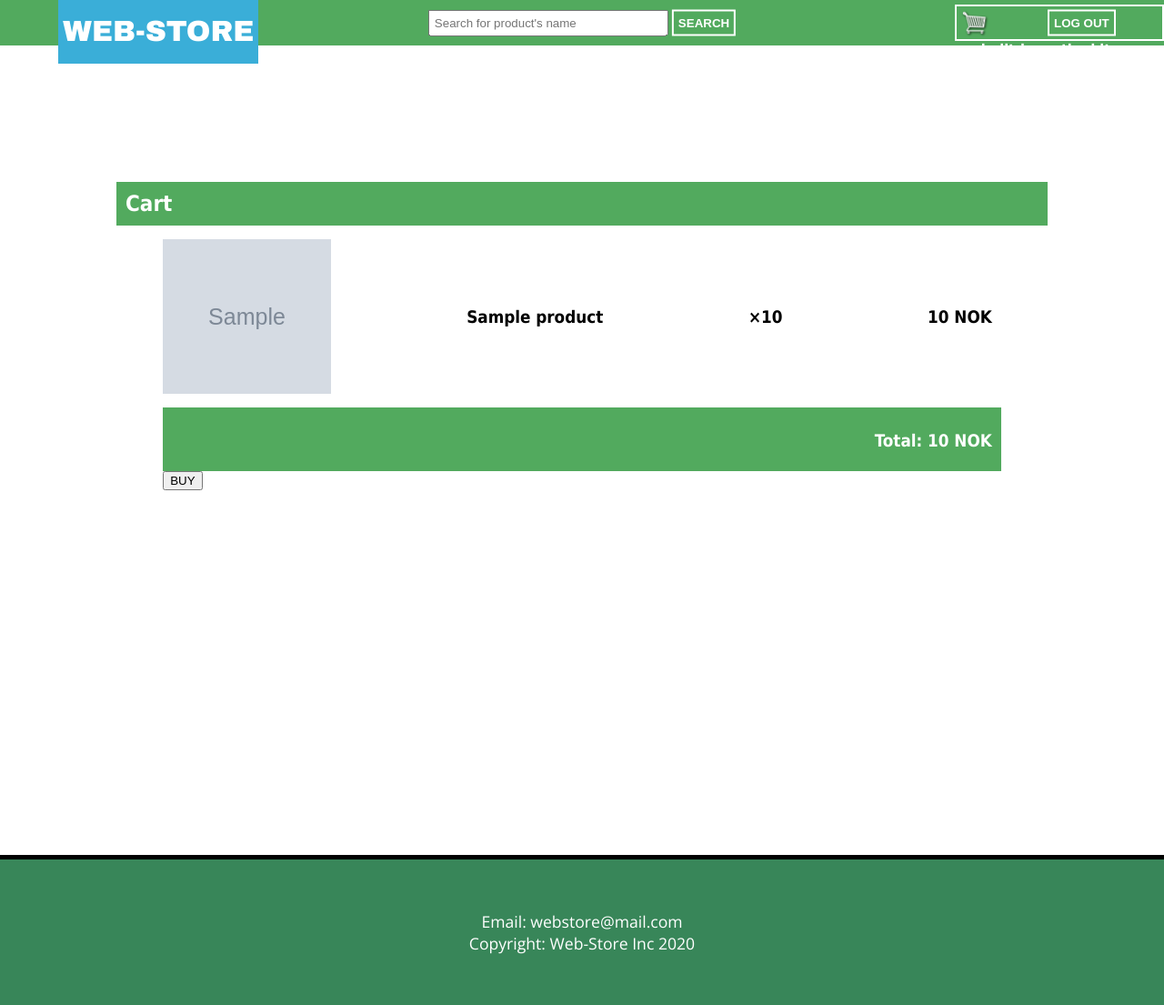
After one commit to AdnanAhmed12/Bachelor, a Flask app: template del2/templates/cart.html in a window 1280 px wide. The commit adds this page. Shown: the whole page at 91% size. Run offline with Flask 2, Linux system fonts and the light colour scheme; the template is opened without the code that fills it: most values are stand-ins (such as "Sample title", 1, 10 or a date in 2020); grey boxes marked "Sample" are stand-in pictures.

Commit message:
cart and session

```diff
--- a/del2/app.py
+++ b/del2/app.py
@@ -1,4 +1,4 @@
-from flask import Flask, render_template, g, url_for, request, redirect, flash
+from flask import Flask, render_template, g, url_for, request, redirect, flash, session
 from os import urandom
 import mysql.connector
 
@@ -74,9 +74,14 @@ def register():
 
 @app.route('/login', methods=['POST'])
 def login():
+
+    if 'username' in session:
+        redirect(url_for('main'))
+
     sql = 'SELECT username, u_password FROM Users WHERE username = %s AND u_password = %s'
     db = get_db()
     cursor = db.cursor()
+
     try:
         cursor.execute(sql, (request.form["log_user"], request.form["log_password"]))
         row = cursor.fetchone()
@@ -84,16 +89,23 @@ def login():
         print(err)
     finally:
         cursor.close()
+
     if row is not None:
-        return redirect(url_for('main', username=row[0]))
+        session['username'] = row[0]
+        session['items'] = 0
+        session['cart'] = dict()
+        return redirect(url_for('main'))
     else:
-        flash('Login failed !')
+        flash('Wrong username or password')
         return render_template('welcome.html', title='welcome')
 
-@app.route('/main/<username>', methods=['GET','POST'])
-def main(username):
+@app.route('/main', methods=['GET','POST'])
+def main():
 
-    sql = 'SELECT * FROM Products WHERE p_status = "new"'
+    if 'username' not in session:
+        return redirect(url_for('welcome'))
+
+    sql = 'SELECT pID, p_name, price, image FROM Products WHERE p_status = "new"'
 
     products = []
 
@@ -102,17 +114,11 @@ def main(username):
 
     try:
         cursor.execute(sql)
-        for pid, name, supplier, quantity, price, year, isbn, image, status, description in cursor:
+        for pid, name, price, image in cursor:
             product = {'pid': str(pid),
                        'name': str(name),
-                       'supplier': str(supplier),
-                       'quantity': str(quantity),
                        'price': str(price),
-                       'year': str(year),
-                       'isbn': str(isbn),
-                       'image': str(image),
-                       'status': str(status),
-                       'description': str(description)}
+                       'image': str(image)}
 
             products.append(product)
 
@@ -121,10 +127,14 @@ def main(username):
     finally:
         cursor.close()
 
-    return render_template('main.html', title='main', products=products, username=username)
+    return render_template('main.html', title='main', products=products)
 
-@app.route('/product/<username>/<pid>')
-def product(username, pid):
+@app.route('/product/<pid>', methods=['GET','POST'])
+def product(pid):
+
+    if 'username' not in session:
+        return redirect(url_for('welcome'))
+
     sql = 'SELECT * FROM Products WHERE pID = %s'
 
     db = get_db()
@@ -149,14 +159,76 @@ def product(username, pid):
     finally:
         cursor.close()
 
-    return render_template('product.html', product=product, username=username)
+    return render_template('product.html', title=str(row[1]), product=product)
+
+@app.route('/add/<pid>', methods=['POST'])
+def add(pid):
+    if pid in session["cart"]:
+        session["cart"][pid]["quantity"] += int(request.form["quant"])
+    else:
+        session["cart"].update({pid:{'quantity':int(request.form["quant"]),
+                                 'name': request.form["name"],
+                                 'price': int(request.form["price"])*int(request.form["quant"]),
+                                 'img': request.form["img"]}})
+
+    session["items"] += int(request.form["quant"])
+    return redirect(url_for('product', pid=pid))
+
+@app.route('/cart', methods=['GET', 'POST'])
+def cart():
+    if 'username' not in session:
+        return redirect(url_for('welcome'))
+
+    sum = 0
+    for product in session["cart"].values():
+        sum += product["price"]
+
+    return render_template('cart.html', title='cart', products=session["cart"], sum=sum)
+
+@app.route('/buy', methods=['POST'])
+def buy():
+    sql1 = 'INSERT INTO Orders(num_products, order_date, culm_price, username) VALUE(%s, %s, %s, %s);'
+    sql2 = 'SELECT MAX(oID) FROM Orders'
+    sql3 = 'INSERT INTO includes(pID, oID, quan) VALUE(%s, %s, %s);'
+    sql4 = 'DELETE FROM Orders WHERE oID = %s'
+
+    db = get_db()
+    cursor = db.cursor()
+
+    try:
+        cursor.execute(sql1, (session["items"], '2009-11-31', request.form["sum"], session["username"]))
+        db.commit()
+    except mysql.connector.Error as err:
+        print(err)
+        return redirect(url_for('cart'))
+    finally:
+        cursor.close()
+
+    try:
+        cursor.execute(sql2)
+        row = cursor.fetchone()
+        for pid in session["cart"]:
+            cursor.execute(sql3,(pid, row[0], session["cart"][pid]["quantity"]))
+        db.commit()
+    except mysql.connector.Error as err:
+        print(err)
+        return redirect(url_for('cart'))
+
+
+
+
+@app.route('/logout')
+def logout():
+    session.pop('username', None)
+    session.pop('cart', None)
+    session.pop('items', None)
+    return redirect(url_for('welcome'))
 
 
 def validate_input(fields):
-
     for key in fields:
         if fields[key] == '':
-            return 'All fields in form must be filled out!'
+            return 'All fields in registration form must be filled out!'
 
     if len(fields['password']) < 8:
         return 'Password is too short!'
--- a/del2/database.sql
+++ b/del2/database.sql
@@ -1,5 +1,6 @@
 CREATE DATABASE  IF NOT EXISTS `bachelor` /*!40100 DEFAULT CHARACTER SET utf8mb4 COLLATE utf8mb4_0900_ai_ci */;
 USE `bachelor`;
+
 -- MySQL dump 10.13  Distrib 8.0.14, for Win64 (x86_64)
 --
 -- Host: localhost    Database: bachelor
@@ -103,7 +104,7 @@ DROP TABLE IF EXISTS `orders`;
 CREATE TABLE `orders` (
   `oID` int(11) NOT NULL AUTO_INCREMENT,
   `num_prducts` int(11) DEFAULT NULL,
-  `order_date` date DEFAULT NULL,
+  `order_date` char(20) DEFAULT NULL,
   `culm_price` int(11) DEFAULT NULL,
   `username` char(20) DEFAULT NULL,
   PRIMARY KEY (`oID`),
@@ -192,4 +193,4 @@ UNLOCK TABLES;
 /*!40101 SET COLLATION_CONNECTION=@OLD_COLLATION_CONNECTION */;
 /*!40111 SET SQL_NOTES=@OLD_SQL_NOTES */;
 
--- Dump completed on 2020-01-19 20:42:39
+-- Dump completed on 2020-01-20 16:28:31
--- a/del2/templates/base.html
+++ b/del2/templates/base.html
@@ -12,15 +12,15 @@
     <h1>WEB-STORE</h1>
   </div>
   {% else %}
-    <a href="index.html">
+    <a href="{{url_for("main")}}">
     <div id="logo">
       <h1>WEB-STORE</h1>
     </div>
   </a>
-    <a href="kart.html">
+    <a href="{{url_for("cart")}}">
       <div id="cart">
          <img src="{{url_for("static", filename="images/cart.png")}}" alt="cart" width="30px" height="30px">
-         <h4>0</h4>
+         <h4>{{session["items"]}}</h4>
       </div>
     </a>
     <div id="search">
@@ -29,7 +29,9 @@
       <input id="search_button" type="submit" name="" value="SEARCH">
     </form>
     </div>
+    <a href="{{url_for("logout")}}">
     <button id="logout" type="button" name="logout">LOG OUT</button>
+    </a>
     {% endif %}
   </header>
 
--- /dev/null
+++ b/del2/templates/cart.html
@@ -0,0 +1,25 @@
+{% extends "base.html" %}
+{% block content%}
+
+<main>
+    <h2>Cart</h2>
+    <div id="list">
+      {% for pid, product in products.items()%}
+      <article class="element">
+        <img src="{{product["img"]}}" alt="{{product["name"]}}" width="20%" height="170px">
+        <a href="{{url_for("product", pid=pid)}}"><h3>{{product["name"]}}</h3></a>
+        <h3>&#215;{{product["quantity"]}}</h3>
+        <h3>{{product["price"]}} NOK</h3>
+      </article>
+      {% endfor %}
+      <article id="total">
+        <h3>Total: {{sum}} NOK</h3>
+      </article>
+      <form action="" method="GET">
+        <input type="hidden" name="sum" value="{{sum}}">
+        <input type="submit" name="buy" value="BUY">
+      </form>
+    </div>
+ </main>
+
+ {% endblock %}
--- a/del2/templates/main.html
+++ b/del2/templates/main.html
@@ -9,7 +9,7 @@
            <article class="offer">
               <img class="left" src="{{url_for("static", filename="images/{}".format(product["image"]))}}" alt="{{product["name"]}}" width="50%" height=200px;>
               <div class="right">
-                <a href="{{url_for('product', username=username, pid=product["pid"])}}"><div class="name">{{product["name"]}}</div></a>
+                <a href="{{url_for('product', pid=product["pid"])}}"><div class="name">{{product["name"]}}</div></a>
                 <h4 class="price">{{product["price"]}} NOK</h4>
               </div>
            </article>
--- a/del2/templates/product.html
+++ b/del2/templates/product.html
@@ -4,11 +4,14 @@
 <main>
     <div id="buy_info">
       <img id="image" src="{{url_for("static", filename="images/{}".format(product["image"]))}}" alt="{{product["name"]}}" width="40%" height="360px">
-      <form id="info" action="" method="GET">
+      <form id="info" action="{{url_for("add", pid=product["pid"])}}" method="POST">
         <div id ="name"><h3>{{product["name"]}}</h3></div>
         <h3 id="price">Price: {{product["price"]}} NOK</h3>
         <label for="quant">Quantity:</label>
         <input id="number" type="number" name="quant" value="1" max="9" min="1">
+        <input type="hidden" name="img" value="{{url_for("static", filename="images/{}".format(product["image"]))}}">
+        <input type="hidden" name="name" value="{{product["name"]}}">
+        <input type="hidden" name="price" value="{{product["price"]}}">
         <input id="buy" type="submit" name="buy" value="ADD TO CART">
       </form>
     </div>
```
